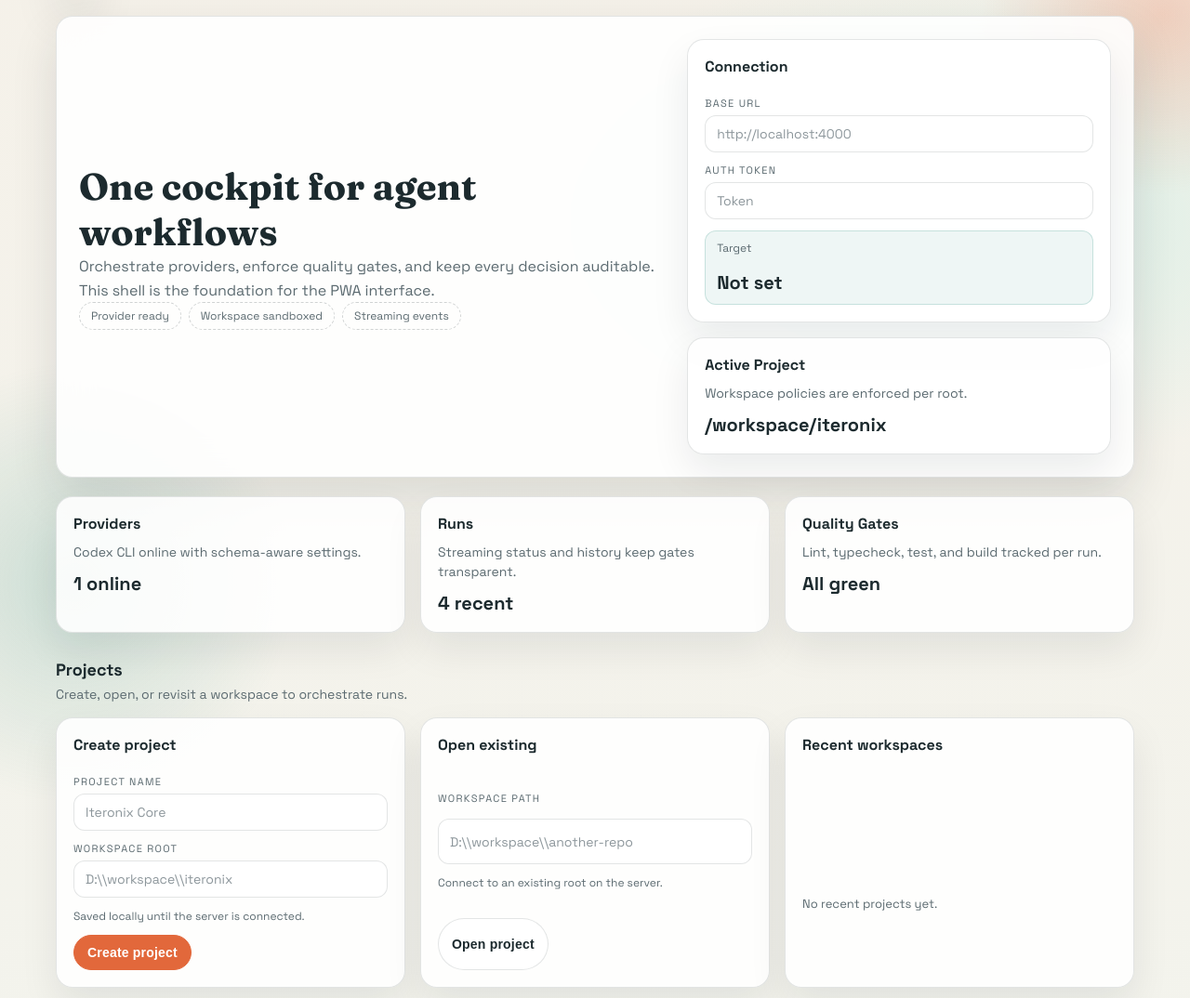
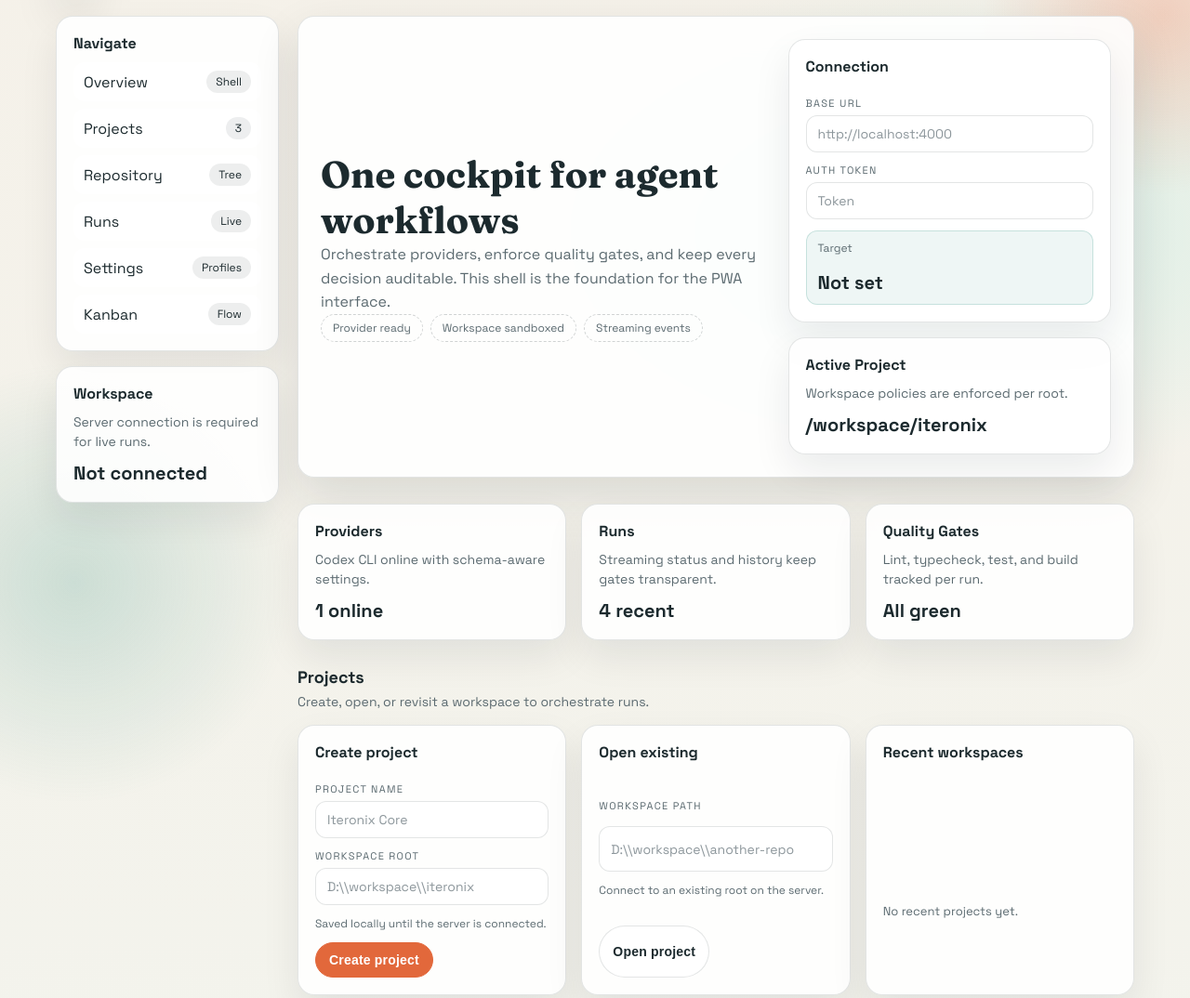
Before and after one commit to juanjoGonDev/Iteronix, a website: page apps/web-ui/index.html in a window 1280 px wide. Shown: the part 73-1147 px from the top of the page at 93% size. Drawn offline with Linux system fonts and the light colour scheme.

Commit message:
refactor(web-ui): standardize layout shell

```diff
--- a/apps/web-ui/index.html
+++ b/apps/web-ui/index.html
@@ -161,6 +161,45 @@
         flex-wrap: wrap;
       }
 
+      .layout {
+        display: grid;
+        gap: var(--space-4xl);
+      }
+
+      .sidebar {
+        display: grid;
+        gap: var(--space-2xl);
+      }
+
+      .panel.sidebar-card {
+        min-height: auto;
+      }
+
+      .nav-list {
+        display: grid;
+        gap: var(--space-sm);
+      }
+
+      .nav-link {
+        display: flex;
+        align-items: center;
+        justify-content: space-between;
+        gap: var(--space-sm);
+        padding: var(--space-sm) var(--space-md);
+        border-radius: var(--radius-sm);
+        text-decoration: none;
+        color: var(--ink);
+        border: 1px solid transparent;
+        background: var(--surface-ghost);
+        transition: border var(--transition-fast), background var(--transition-fast);
+      }
+
+      .nav-link:hover,
+      .nav-link:focus-visible {
+        border-color: var(--stroke);
+        background: var(--surface-strong);
+      }
+
       .btn,
       .profile-pill,
       .kanban-move {
@@ -289,7 +328,7 @@
       }
 
       .panel-grid {
-        margin-top: var(--space-4xl);
+        margin-top: 0;
       }
 
       .panel {
@@ -342,12 +381,12 @@
         gap: var(--space-2xl);
       }
 
-      .projects,
-      .repo,
-      .runs,
-      .settings,
-      .kanban {
-        margin-top: var(--space-6xl);
+      .content {
+        display: grid;
+        gap: var(--space-6xl);
+      }
+
+      .screen {
         display: grid;
         gap: var(--space-2xl);
       }
@@ -760,6 +799,26 @@
         text-align: right;
       }
 
+      .footer {
+        margin-top: var(--space-8xl);
+        padding-top: var(--space-3xl);
+        border-top: 1px solid var(--stroke);
+        color: var(--muted);
+        font-size: var(--text-sm);
+      }
+
+      .footer-content {
+        display: flex;
+        align-items: center;
+        justify-content: space-between;
+        gap: var(--space-lg);
+        flex-wrap: wrap;
+      }
+
+      .footer-meta {
+        color: var(--muted-strong);
+      }
+
       .accent-strip {
         height: var(--space-2xs);
         border-radius: var(--radius-pill);
@@ -794,6 +853,11 @@
       }
 
       @media (min-width: 900px) {
+        .layout {
+          grid-template-columns: minmax(0, 240px) minmax(0, 1fr);
+          align-items: start;
+        }
+
         .hero {
           grid-template-columns: 1.4fr 1fr;
           align-items: center;
@@ -853,7 +917,45 @@
         </div>
       </header>
 
-      <section class="hero motion">
+      <div class="layout">
+        <aside class="sidebar">
+          <nav class="panel sidebar-card">
+            <h3>Navigate</h3>
+            <div class="nav-list">
+              <a class="nav-link" href="#overview">
+                <span>Overview</span>
+                <span class="chip">Shell</span>
+              </a>
+              <a class="nav-link" href="#projects">
+                <span>Projects</span>
+                <span class="chip">3</span>
+              </a>
+              <a class="nav-link" href="#repo">
+                <span>Repository</span>
+                <span class="chip">Tree</span>
+              </a>
+              <a class="nav-link" href="#runs">
+                <span>Runs</span>
+                <span class="chip">Live</span>
+              </a>
+              <a class="nav-link" href="#settings">
+                <span>Settings</span>
+                <span class="chip">Profiles</span>
+              </a>
+              <a class="nav-link" href="#kanban">
+                <span>Kanban</span>
+                <span class="chip">Flow</span>
+              </a>
+            </div>
+          </nav>
+          <div class="panel sidebar-card">
+            <h3>Workspace</h3>
+            <p>Server connection is required for live runs.</p>
+            <strong>Not connected</strong>
+          </div>
+        </aside>
+        <main class="content">
+          <section class="hero motion" id="overview">
         <div>
           <h2>One cockpit for agent workflows</h2>
           <p>
@@ -890,7 +992,7 @@
         </div>
       </section>
 
-      <section class="panel-grid">
+          <section class="panel-grid">
         <article class="panel motion delay-1">
           <h3>Providers</h3>
           <p>Codex CLI online with schema-aware settings.</p>
@@ -908,7 +1010,7 @@
         </article>
       </section>
 
-      <section class="projects">
+          <section class="projects screen" id="projects">
         <div class="section-heading">
           <h3>Projects</h3>
           <p>Create, open, or revisit a workspace to orchestrate runs.</p>
@@ -948,7 +1050,7 @@
         </div>
       </section>
 
-      <section class="repo">
+          <section class="repo screen" id="repo">
         <div class="section-heading">
           <h3>Repository</h3>
           <p>Browse the workspace and inspect files in a Monaco-ready editor.</p>
@@ -977,7 +1079,7 @@
         </div>
       </section>
 
-      <section class="runs">
+          <section class="runs screen" id="runs">
         <div class="section-heading">
           <h3>Runs</h3>
           <p>Start a run, watch logs stream, and review history.</p>
@@ -1013,7 +1115,7 @@
         </div>
       </section>
 
-      <section class="settings">
+          <section class="settings screen" id="settings">
         <div class="section-heading">
           <h3>Settings</h3>
           <p>Choose provider, model, and precision per project profile.</p>
@@ -1056,9 +1158,9 @@
             <div class="hint">Applies to this project profile.</div>
           </article>
         </div>
-      </section>
+          </section>
 
-      <section class="kanban">
+          <section class="kanban screen" id="kanban">
         <div class="section-heading">
           <h3>Kanban</h3>
           <p>Track tasks across the workflow and surface details.</p>
@@ -1120,7 +1222,15 @@
             </div>
           </aside>
         </div>
-      </section>
+          </section>
+        </main>
+      </div>
+      <footer class="footer">
+        <div class="footer-content">
+          <span>Iteronix UI shell</span>
+          <span class="footer-meta">PWA-first | Provider-agnostic</span>
+        </div>
+      </footer>
     </div>
     <script type="module" src="./dist/index.js"></script>
   </body>
```
Also changed, not shown: AGENTS_LOGS.md (+18 -0 lines), PLAN.md (+1 -1 lines).
